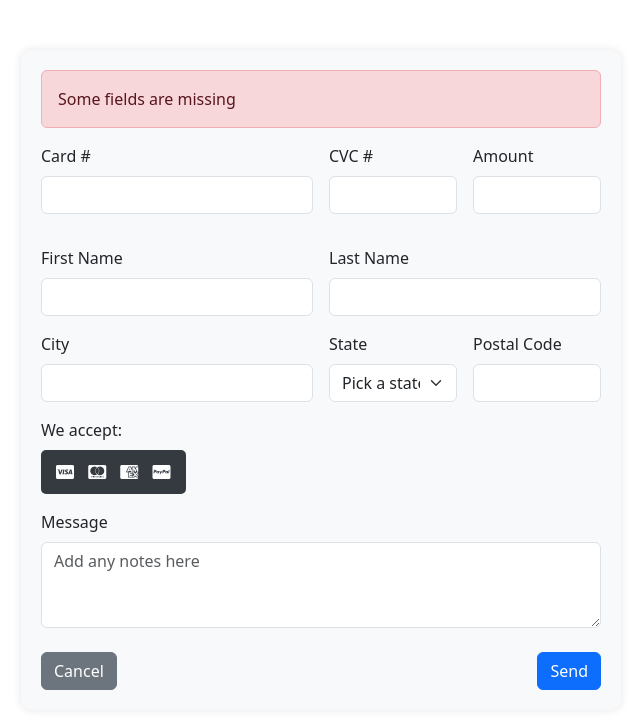
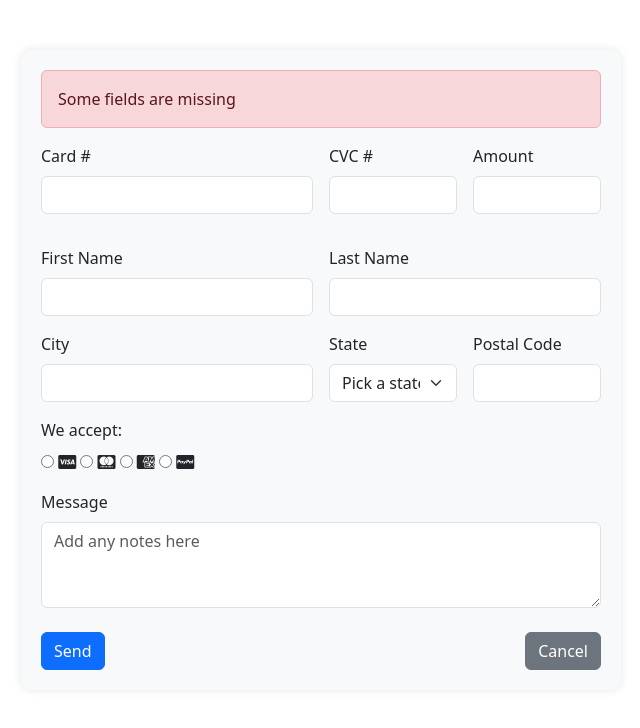
Before and after one commit to 4GeeksAcademy/fs-pt-100-formulario-html-Jorge-Moreno, a plain HTML site: page index.html in a window 1280 px wide. Shown: the whole page, without its empty margins (319-959 px from the left). Drawn offline with nearby package versions, Linux system fonts and the light colour scheme.

Commit message:
First Commit

```diff
--- a/index.html
+++ b/index.html
@@ -6,42 +6,12 @@
      <title>Formulario de Pago</title>
 <link href="https://cdn.jsdelivr.net/npm/bootstrap@5.3.2/dist/css/bootstrap.min.css" rel="stylesheet">
 <link rel="stylesheet" href="https://cdnjs.cloudflare.com/ajax/libs/font-awesome/6.4.2/css/all.min.css">
-<style>
-.payment-form {
-max-width: 600px;
-margin: 50px auto;
-padding: 20px;
-background-color: #f8f9fa;
-border-radius: 10px;
-box-shadow: 0 0 10px rgba(0, 0, 0, 0.1);
-}
-.payment-options {
-background-color: #343a40;
-padding: 10px;
-border-radius: 5px;
-display: inline-block;
-}
-.payment-options label {
-color: white;
-margin: 0 5px;
-cursor: pointer;
-}
-.payment-options input[type="radio"] {
-display: none;
-}
-.payment-options input[type="radio"]:checked + label {
-background-color: #495057;
-border-radius: 5px;
-padding: 5px 10px;
-}
-</style>
+<link rel="stylesheet" href="style.css">
 </head>
 <body>
   <div class="container">
     <form class="payment-form needs-validation" novalidate>
-<div class="alert alert-danger" role="alert">
-Some fields are missing
-</div>
+     <div class="alert alert-danger" role="alert"> Some fields are missing </div>
     <div class="row g-3">
      <div class="col-md-6">
       <label for="cardNumber" class="form-label">Card #</label>
@@ -84,17 +54,14 @@ Some fields are missing
 </div>
 </div>
 <div class="mt-3">
-        <label class="form-label">We accept:</label></br>
+<label class="form-label">We accept:</label><br>
 <div class="payment-options">
 <input type="radio" id="visa" name="payment" value="visa">
 <label for="visa"><i class="fa-brands fa-cc-visa"></i></label>
-
 <input type="radio" id="mastercard" name="payment" value="mastercard">
 <label for="mastercard"><i class="fa-brands fa-cc-mastercard"></i></label>
-
 <input type="radio" id="amex" name="payment" value="amex">
 <label for="amex"><i class="fa-brands fa-cc-amex"></i></label>
-
 <input type="radio" id="paypal" name="payment" value="paypal">
 <label for="paypal"><i class="fa-brands fa-cc-paypal"></i></label>
 </div>
@@ -104,12 +71,11 @@ Some fields are missing
 <textarea class="form-control" id="message" rows="3" placeholder="Add any notes here"></textarea>
 </div>
 <div class="d-flex justify-content-between mt-4">
-        <button type="button" class="btn btn-secondary">Cancel</button>
-        <button type="submit" class="btn btn-primary">Send</button>
+<input type="submit" class="btn btn-primary" value="Send">
+<input type="reset" class="btn btn-secondary" value="Cancel">
 </div>
 </form>
 </div>
-
 <script>
     (function () {
         'use strict'
@@ -126,7 +92,6 @@ form.classList.add('was-validated')
             })
     })()
 </script>
-
-<script src="https://cdn.jsdelivr.net/npm/bootstrap@5.3.2/dist/js/bootstrap.bundle.min.js"></script>
+<script src="<https://cdn.jsdelivr.net/npm/bootstrap@5.3.2/dist/js/bootstrap.bundle.min.js>"></script>
 </body>
 </html>
--- a/style.css
+++ b/style.css
@@ -1,7 +1,8 @@
-body {
-	margin: 0;
-	background-color: white;
-}
-.card-header{
-  background: #c9ddff;
-}
+.payment-form {
+	max-width: 600px;
+	margin: 50px auto;
+	padding: 20px;
+	background-color: #f8f9fa;
+	border-radius: 10px;
+	box-shadow: 0 0 10px rgba(0, 0, 0, 0.1);
+	}
```
Lines whose indentation alone changed are shown as unchanged.
